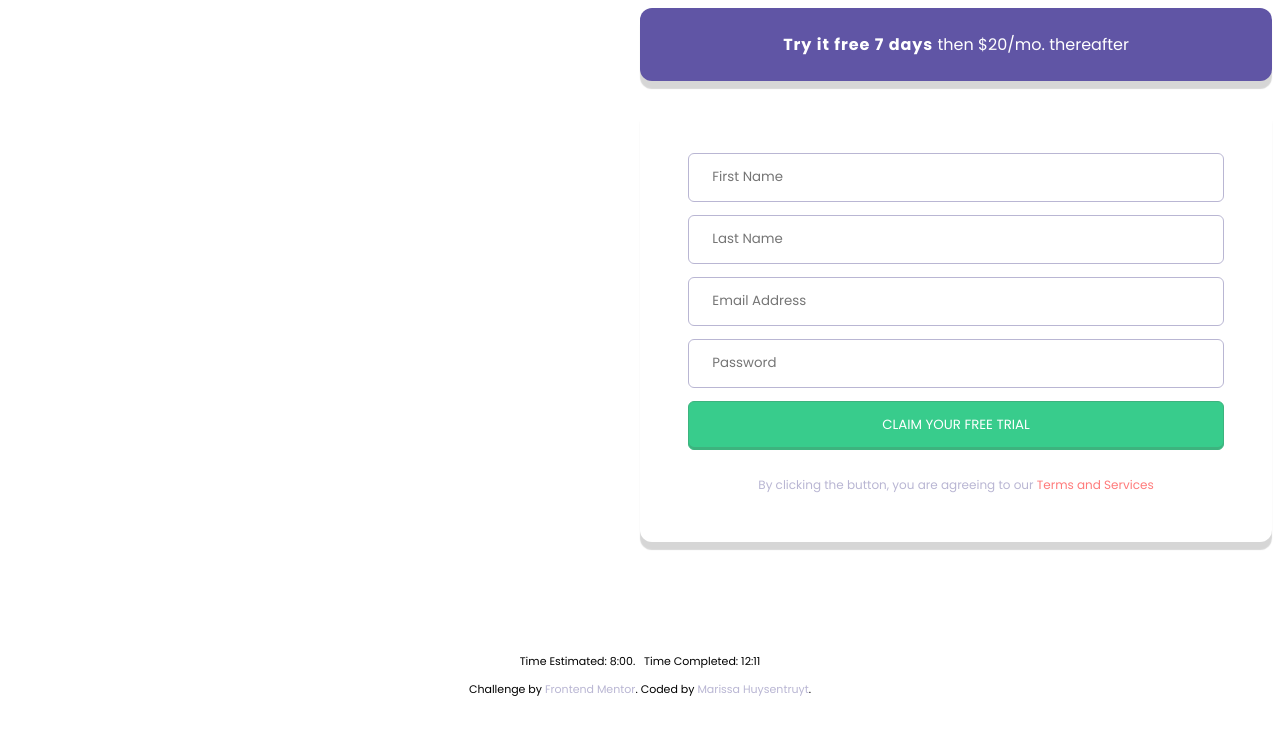
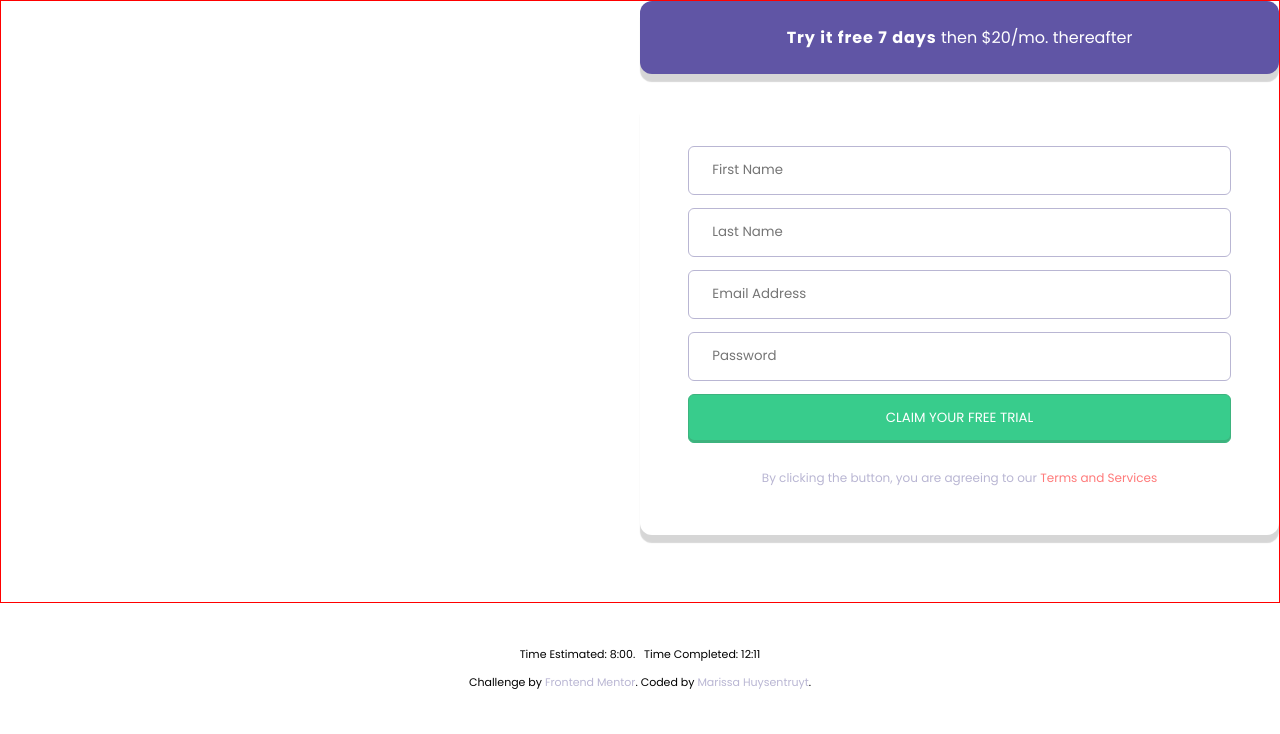
Before and after one commit to marissahuysentruyt/Intro-Component-Sign-up-Form, an Angular app in the folder intro-cmp-sign-up-form/: page / in a window 1280 px wide. Shown: the top 734 px of the page. Built offline with nearby package versions, Linux system fonts and the light colour scheme.

Commit message:
:fire: refactor: delete routing

```diff
--- a/intro-cmp-sign-up-form/src/app/app-routing.module.ts
+++ /dev/null
@@ -1,10 +0,0 @@
-import { NgModule } from '@angular/core';
-import { RouterModule, Routes } from '@angular/router';
-
-const routes: Routes = [];
-
-@NgModule({
-  imports: [RouterModule.forRoot(routes)],
-  exports: [RouterModule]
-})
-export class AppRoutingModule { }
--- a/intro-cmp-sign-up-form/src/app/app.component.html
+++ b/intro-cmp-sign-up-form/src/app/app.component.html
@@ -61,5 +61,3 @@
     Coded by <a href="https://www.marissahuysentruyt.com/" target="blank">Marissa Huysentruyt</a>.
   </p>
 </footer>
-
-<router-outlet></router-outlet>
--- a/intro-cmp-sign-up-form/src/app/app.module.ts
+++ b/intro-cmp-sign-up-form/src/app/app.module.ts
@@ -1,7 +1,5 @@
 import { NgModule } from '@angular/core';
 import { BrowserModule } from '@angular/platform-browser';
-
-import { AppRoutingModule } from './app-routing.module';
 import { AppComponent } from './app.component';
 
 @NgModule({
@@ -10,7 +8,6 @@ import { AppComponent } from './app.component';
   ],
   imports: [
     BrowserModule,
-    AppRoutingModule
   ],
   providers: [],
   bootstrap: [AppComponent]
--- a/intro-cmp-sign-up-form/src/styles.scss
+++ b/intro-cmp-sign-up-form/src/styles.scss
@@ -1 +1,10 @@
 /* You can add global styles to this file, and also import other style files */
+
+html {
+  font-size: 16px;
+  border: 1px solid red;
+}
+
+body {
+  margin: 0;
+}
```
Also changed, not shown: 1 other file (tests, documents, lock files or other folders).
